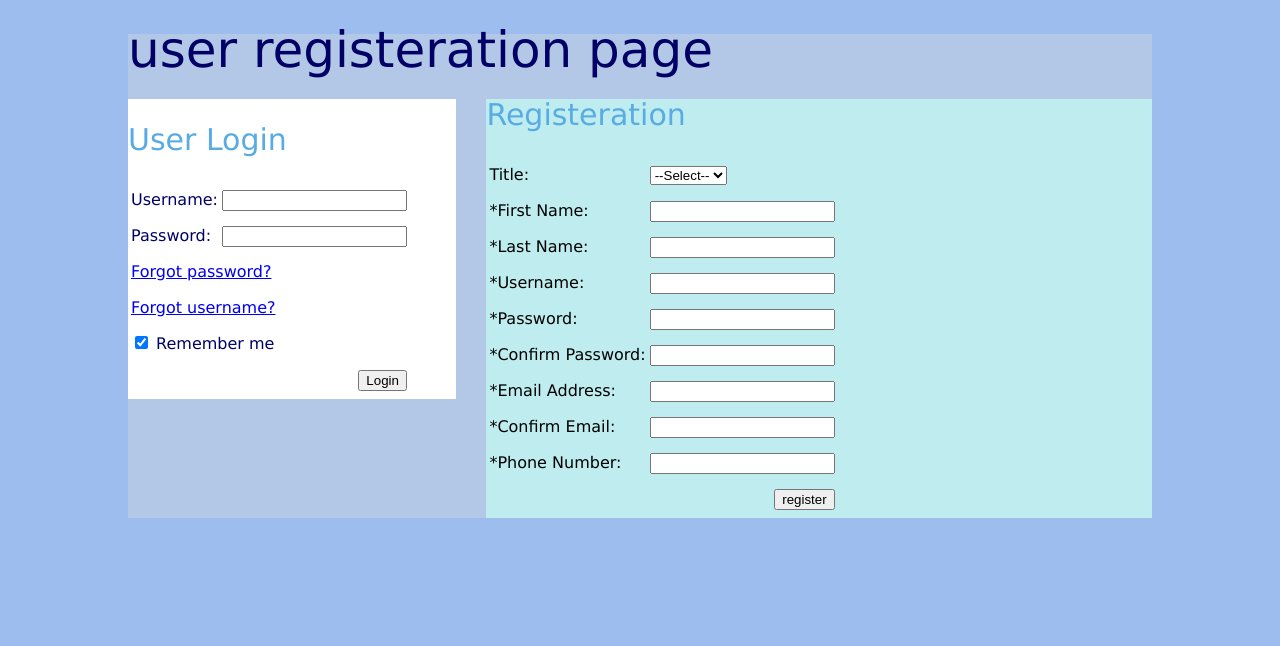
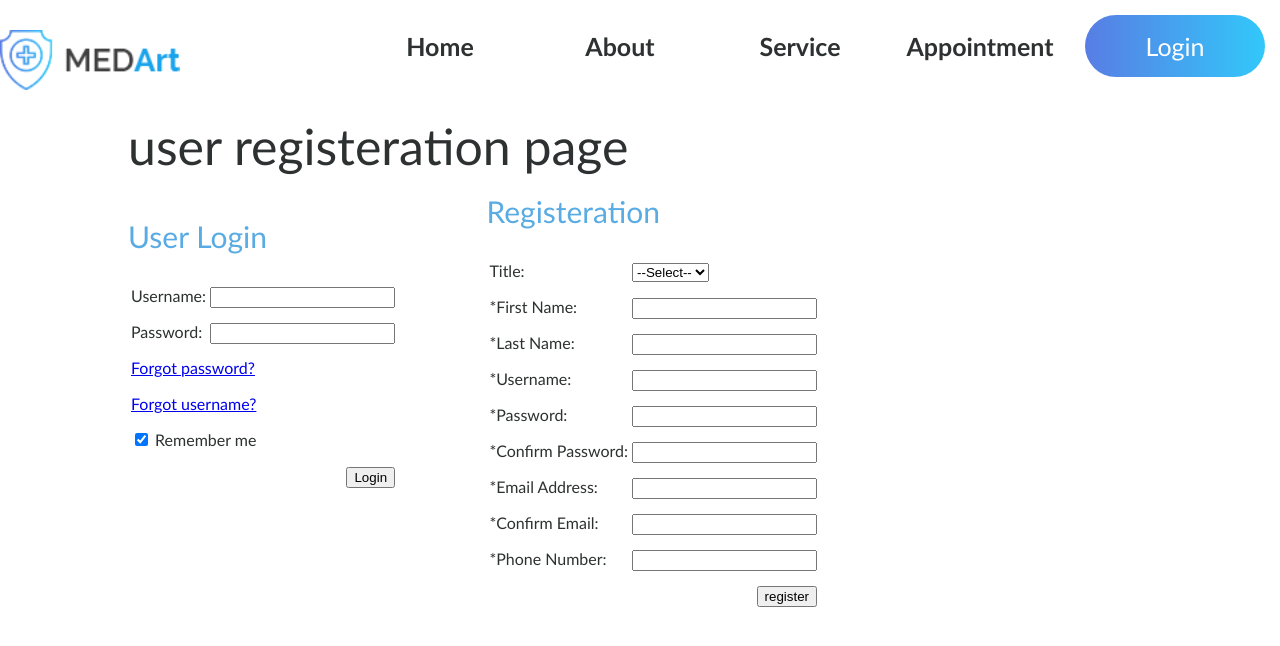
Before and after one commit to thiencat1997/EE4717webapp, a PHP site: page /register.php in a window 1280 px wide. Shown: the top 646 px of the page. Run offline with PHP 8.4, Linux system fonts and the light colour scheme.

Commit message:
update on styles..

```diff
--- a/project/index.html
+++ b/project/index.html
@@ -20,7 +20,7 @@ img{
 						<li ><a href="index.html" style="text-align:left">
 							<img src="media/logo.png" height="100%" width= "100%">
 						</a> </li>
-					  	<li style="float:right"><a class="button" href="login.html" style="padding: 15px; width: 150px">Login</a></li>
+					  	<li style="float:right"><a class="button" href="register.php" style="padding: 15px; width: 150px">Login</a></li>
 
 					<strong>
 						<li style="float:right">	<a href="appointment.html">Appointment</a> </li>
--- a/project/php/newuser.php
+++ b/project/php/newuser.php
@@ -28,5 +28,5 @@
     $query = "INSERT INTO users (Title, Firstname, Lastname, Username, Password, Email, Phone) VALUES ('$title', '$firstname', '$lastname', '$username', '$hash', '$email', '$phone')";
     $result = mysqli_query($conn, $query);
 
-    header('location: ../clinic/register.html');
+    header('location: ../register.php');
 ?>
--- a/project/register.php
+++ b/project/register.php
@@ -1,11 +1,11 @@
 <!DOCTYPE html>
 <html lang="en">
     <head>
-        <title>Clinic User Page</title>
+        <title>User Login/register</title>
         <meta charset="utf-8">
-        <link rel="stylesheet" href="styles.css">
+        <link rel="stylesheet" href="registerstyle.css">
         <script type = "text/javascript"  src = "form_validation.js" ></script>
-        <style>
+        <!---<style>
             body {font-family:Verdana, Arial, sans-serif;
                   background-color: #9ebdef;
             }
@@ -33,7 +33,7 @@
                      clear: right;
                      padding-bottom:20px;
             }
-        </style>
+        </style>--->
     </head>
 <?php
     $servername = "localhost";
@@ -56,12 +56,28 @@
 
 
     <body>
+      <nav>
+				<ul>
+						<li ><a href="index.html" style="text-align:left">
+							<img src="media/logo.png" height="100%" width= "100%">
+						</a> </li>
+					  	<li style="float:right"><a class="button" href="login.html" style="padding: 15px; width: 150px">Login</a></li>
 
-        <div id="wrapper">
+					<strong>
+						<li style="float:right">	<a href="appointment.html">Appointment</a> </li>
+						<li style="float:right">	<a href="service.html">Service</a> </li>
+						<li style="float:right">	<a href="about.html">About</a> </li>
+						<li style="float:right">	<a href="index.html">Home</a> </li>
+					</strong>
+				</ul>
+			</nav>
+
+        <div class="wrapper">
+
             <header>
                 <h1>user registeration page</h1>
             </header>
-            <div id="leftcolumn">
+            <div class="leftcolumn">
               <h2>User Login</h2>
 
                 <form action="php/login.php" method="POST" id="login_form">
@@ -120,7 +136,7 @@
                 </form>
 
             </div>
-            <div id="rightcolumn">
+            <div class="rightcolumn">
               <h2>Registeration</h2>
               <form action="./php/newuser.php" method="POST" onsubmit="form_validate()" id="register_form">
                 <table>
--- /dev/null
+++ b/project/registerstyle.css
@@ -0,0 +1,133 @@
+body,footer {
+	font-family: 'Trebuchet MS', sans-serif;
+	margin:0;
+    color: #2e3131;
+    line-height: 2em;
+    padding-top:
+	}
+
+.navbar {
+  position: relative;
+}
+
+.wrapper {
+  max-width: 1500px;
+  margin: auto;
+  width: 80%;
+}
+
+.leftcolumn {
+  float: left;
+  width: 32%;
+}
+
+.rightcolumn {
+  margin-left: 35%;
+}
+
+
+p{
+  font-size: 20px;
+}
+
+nav{
+  background-color: transparent;
+}
+
+h2{
+  color:#59abe3;
+  font-size: 30px;
+}
+
+h1{
+  font-size: 50px;
+}
+
+h1,h2,h3,h4,h5{
+
+font-weight: normal;
+}
+
+ul {
+list-style-type: none;
+margin: 0;
+padding: 0;
+overflow: hidden;
+font-size: 25px;
+}
+
+li {
+    float: left;
+}
+
+li a {
+    display: block;
+    color: #2e3131;
+    text-align: center;
+    padding-top: 30px ;
+    text-decoration: none;
+	width: 180px;
+}
+
+li a:hover {
+    color: #59abe3;
+}
+
+a.active {
+    color: #59abe3;
+}
+
+.button {
+    background-color: #59abe3;
+    border: none;
+    color: white;
+    margin: 15px;
+    text-align: center;
+    display: inline-block;
+    font-size: 25px;
+    cursor: pointer;
+    background-image: linear-gradient(270deg, rgb(50, 200, 250) 0%, rgb(88, 125, 228) 100%);
+    border-radius: 40px;
+    color: white;
+}
+
+.home-thumbnail{
+	height:42;
+	width:42;
+}
+
+.service{
+  width:60px;
+}
+.hero-image {
+  background-image: url("media/footer-bg.png");
+  background-color: #cccccc;
+  height: 450px;
+  background-position: center;
+  background-repeat: no-repeat;
+  background-size: cover;
+  position: relative;
+}
+
+.hero-text {
+  text-align: center;
+  position: absolute;
+  top: 50%;
+  left: 50%;
+  transform: translate(-50%, -50%);
+  color: white;
+  font-size: 40px;
+}
+
+.footerTable td{
+    padding: 8px;
+    font-size: 20px;
+}
+
+.footerTable > *:first-child:not(thead) td:first-child {
+  font-weight: bold;
+}
+
+.row {
+    display: flex;
+}
```
Also changed, not shown: 1 other file.
